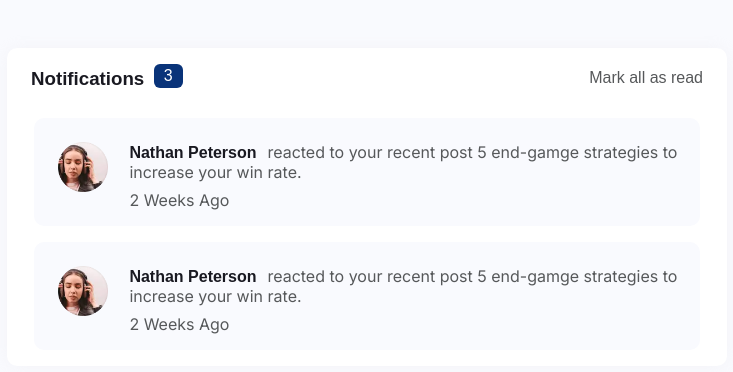
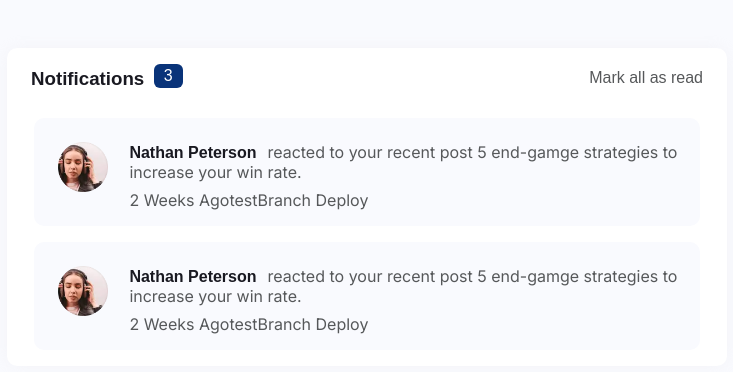
Before and after one commit to atorrez007/notifications-page-challenge, a Next.js app: page / in a window 1280 px wide. Shown: the top 372 px of the page, without its empty margins (273-1006 px from the left). Built offline with nearby package versions, Linux system fonts and the light colour scheme.

Commit message:
testing creating new branch creation on vercel deployment

```diff
--- a/src/components/GroupCard.tsx
+++ b/src/components/GroupCard.tsx
@@ -33,6 +33,7 @@ const GroupCard = ({ allReadStatus }: GroupCardProps) => {
           recent post 5 end-gamge strategies to increase your win rate.
           <div className="time-stamp-placeholder">
             <span className="timestamp">2 Weeks Ago</span>
+            <span className="testBranch">testBranch Deploy</span>
           </div>
         </div>
       </div>
```
